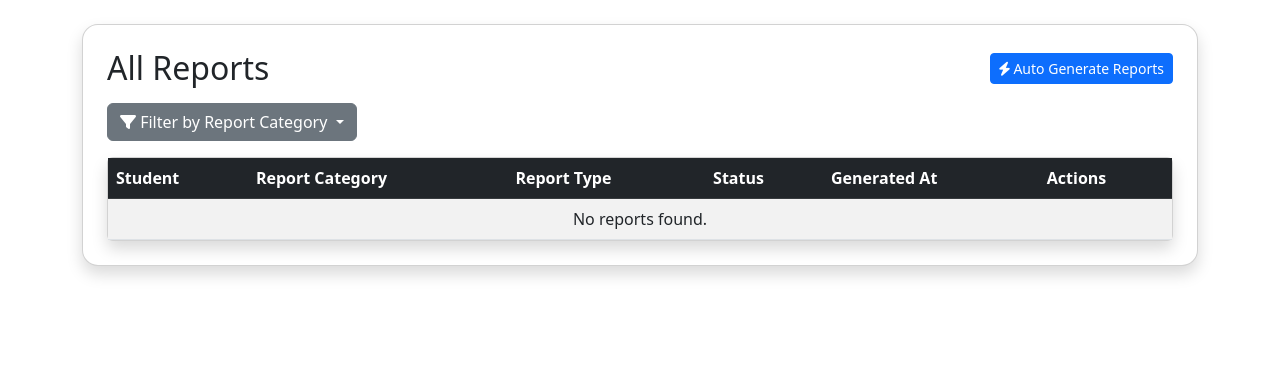
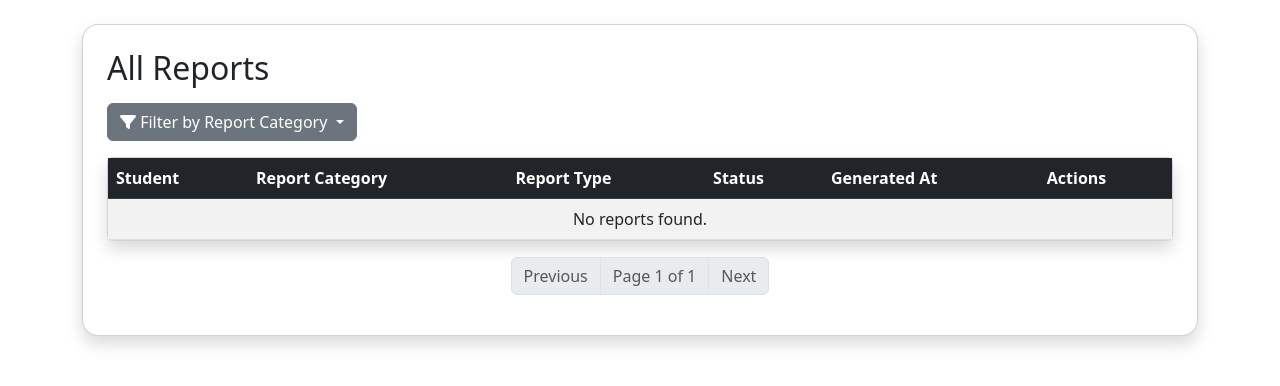
Before and after one commit to Hawraa92/SchoolHub-Project, a Django app: page /reports/ in a window 1280 px wide. Shown: the part 56-442 px from the top of the page. Run offline with Django 5.2, Linux system fonts and the light colour scheme; data that the repository does not hold is empty; some libraries are stand-ins or nearby versions.

Commit message:
Clean up reports list template and remove batch generator

```diff
--- a/templates/reports/reports_list.html
+++ b/templates/reports/reports_list.html
@@ -1,12 +1,8 @@
 {% extends "reports/base_reports.html" %}
+
 {% block reports_content %}
 <div class="d-flex justify-content-between align-items-center mb-3">
   <h2 class="mb-0">All Reports</h2>
-  <div class="btn-group">
-    <a href="{% url 'auto_generate_reports' %}" class="btn btn-primary btn-sm">
-      <i class="fas fa-bolt"></i> Auto Generate Reports
-    </a>
-  </div>
 </div>
 
 <!-- Filter Dropdown -->
@@ -15,26 +11,10 @@
     <i class="fas fa-filter"></i> Filter by Report Category
   </button>
   <ul class="dropdown-menu">
-    <li>
-      <a class="dropdown-item" href="{% url 'reports_by_category' 'personal' %}">
-        <i class="fas fa-id-card"></i> Personal Information Reports
-      </a>
-    </li>
-    <li>
-      <a class="dropdown-item" href="{% url 'reports_by_category' 'guardian' %}">
-        <i class="fas fa-user-friends"></i> Guardian Information Reports
-      </a>
-    </li>
-    <li>
-      <a class="dropdown-item" href="{% url 'reports_by_category' 'health' %}">
-        <i class="fas fa-heartbeat"></i> Health Information Reports
-      </a>
-    </li>
-    <li>
-      <a class="dropdown-item" href="{% url 'reports_by_category' 'academic' %}">
-        <i class="fas fa-graduation-cap"></i> Academic Information Reports
-      </a>
-    </li>
+    <li><a class="dropdown-item" href="{% url 'reports_by_category' 'personal' %}"><i class="fas fa-id-card"></i> Personal Information Reports</a></li>
+    <li><a class="dropdown-item" href="{% url 'reports_by_category' 'guardian' %}"><i class="fas fa-user-friends"></i> Guardian Information Reports</a></li>
+    <li><a class="dropdown-item" href="{% url 'reports_by_category' 'health' %}"><i class="fas fa-heartbeat"></i> Health Information Reports</a></li>
+    <li><a class="dropdown-item" href="{% url 'reports_by_category' 'academic' %}"><i class="fas fa-graduation-cap"></i> Academic Information Reports</a></li>
   </ul>
 </div>
 
@@ -53,7 +33,7 @@
         </tr>
       </thead>
       <tbody>
-        {% for report in reports %}
+        {% for report in page_obj %}
         <tr>
           <td>{{ report.student.full_name }}</td>
           <td>
@@ -87,4 +67,27 @@
     </table>
   </div>
 </div>
+
+<!-- Pagination -->
+<nav aria-label="Page navigation" class="mt-3">
+  <ul class="pagination justify-content-center">
+    {% if page_obj.has_previous %}
+      <li class="page-item">
+        <a class="page-link" href="?page={{ page_obj.previous_page_number }}">Previous</a>
+      </li>
+    {% else %}
+      <li class="page-item disabled"><span class="page-link">Previous</span></li>
+    {% endif %}
+    <li class="page-item disabled">
+      <span class="page-link">Page {{ page_obj.number }} of {{ page_obj.paginator.num_pages }}</span>
+    </li>
+    {% if page_obj.has_next %}
+      <li class="page-item">
+        <a class="page-link" href="?page={{ page_obj.next_page_number }}">Next</a>
+      </li>
+    {% else %}
+      <li class="page-item disabled"><span class="page-link">Next</span></li>
+    {% endif %}
+  </ul>
+</nav>
 {% endblock %}
```
